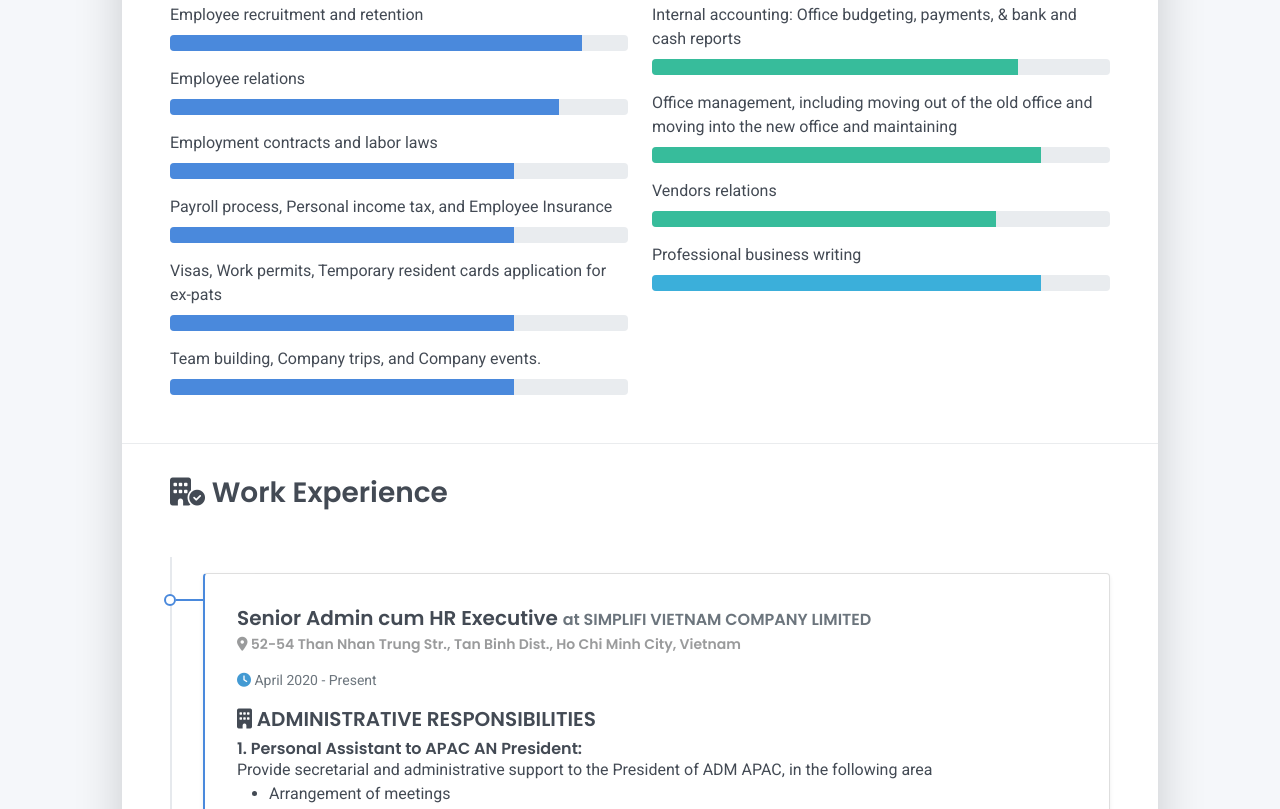
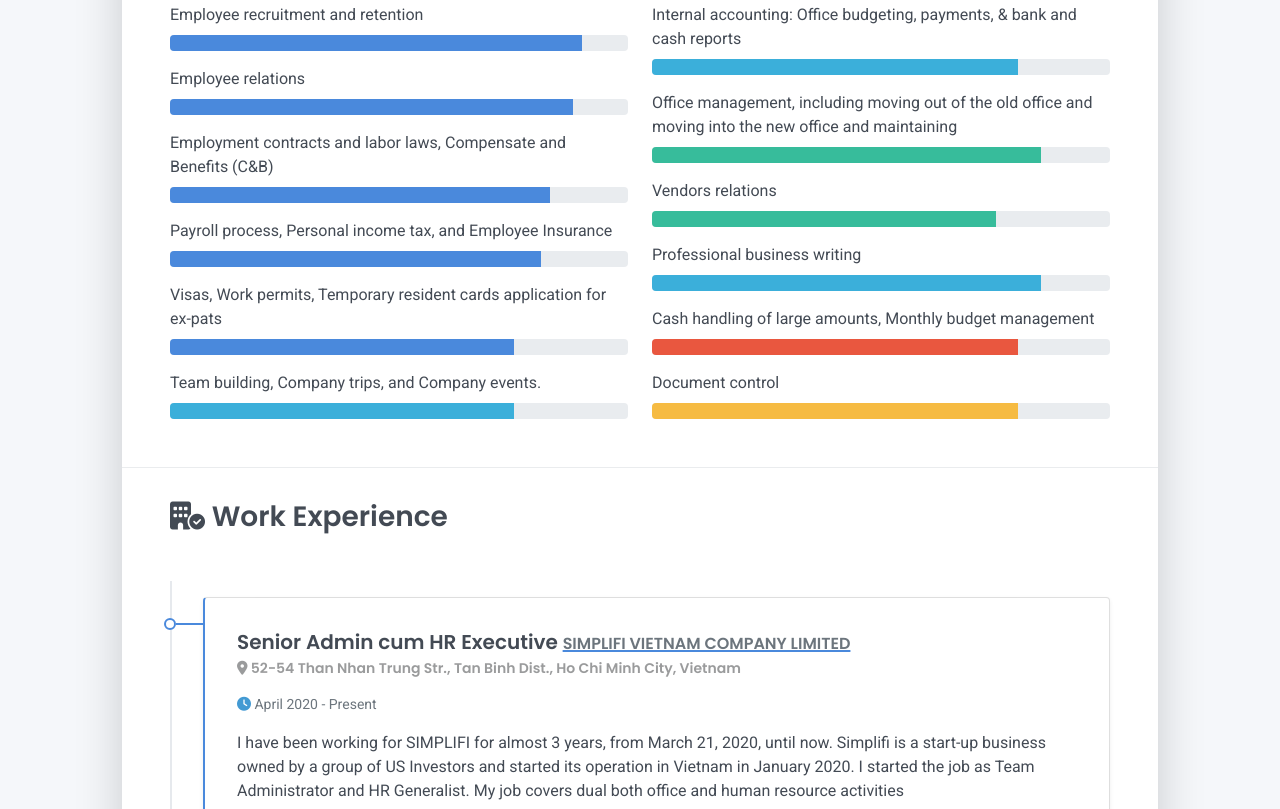
Before and after one commit to occbuu/lethaocv, a plain HTML site: page index.html in a window 1280 px wide. Shown: the part 778-1587 px from the top of the page. Drawn offline with Linux system fonts and the light colour scheme.

Commit message:
update sth

```diff
--- a/index.html
+++ b/index.html
@@ -171,7 +171,7 @@
           <hr class="d-print-none" />
           <div class="skills-section px-3 px-lg-4">
             <h2 class="h3 mb-3">
-              <i class="fa-regular fa-id-card"></i> Professional Skills
+              <i class="fa-regular fa-id-card"></i> Core Skills
             </h2>
             <div class="row">
               <div class="col-md-6">
@@ -200,7 +200,7 @@
                       data-aos="zoom-in-right"
                       data-aos-delay="200"
                       data-aos-anchor=".skills-section"
-                      style="width: 85%"
+                      style="width: 88%"
                       aria-valuenow="85"
                       aria-valuemin="0"
                       aria-valuemax="100"
@@ -208,7 +208,10 @@
                   </div>
                 </div>
                 <div class="mb-2">
-                  <span>Employment contracts and labor laws</span>
+                  <span
+                    >Employment contracts and labor laws, Compensate and
+                    Benefits (C&B)
+                  </span>
                   <div class="progress my-1">
                     <div
                       class="progress-bar bg-primary"
@@ -216,7 +219,7 @@
                       data-aos="zoom-in-right"
                       data-aos-delay="300"
                       data-aos-anchor=".skills-section"
-                      style="width: 75%"
+                      style="width: 83%"
                       aria-valuenow="75"
                       aria-valuemin="0"
                       aria-valuemax="100"
@@ -235,7 +238,7 @@
                       data-aos="zoom-in-right"
                       data-aos-delay="300"
                       data-aos-anchor=".skills-section"
-                      style="width: 75%"
+                      style="width: 81%"
                       aria-valuenow="75"
                       aria-valuemin="0"
                       aria-valuemax="100"
@@ -265,7 +268,7 @@
                   <span>Team building, Company trips, and Company events.</span>
                   <div class="progress my-1">
                     <div
-                      class="progress-bar bg-primary"
+                      class="progress-bar bg-info"
                       role="progressbar"
                       data-aos="zoom-in-right"
                       data-aos-delay="300"
@@ -286,7 +289,7 @@
                   >
                   <div class="progress my-1">
                     <div
-                      class="progress-bar bg-success"
+                      class="progress-bar bg-info"
                       role="progressbar"
                       data-aos="zoom-in-right"
                       data-aos-delay="400"
@@ -349,6 +352,40 @@
                     ></div>
                   </div>
                 </div>
+                <div class="mb-2">
+                  <span
+                    >Cash handling of large amounts, Monthly budget management
+                  </span>
+                  <div class="progress my-1">
+                    <div
+                      class="progress-bar bg-danger"
+                      role="progressbar"
+                      data-aos="zoom-in-right"
+                      data-aos-delay="600"
+                      data-aos-anchor=".skills-section"
+                      style="width: 80%"
+                      aria-valuenow="75"
+                      aria-valuemin="0"
+                      aria-valuemax="100"
+                    ></div>
+                  </div>
+                </div>
+                <div class="mb-2">
+                  <span>Document control </span>
+                  <div class="progress my-1">
+                    <div
+                      class="progress-bar bg-warning"
+                      role="progressbar"
+                      data-aos="zoom-in-right"
+                      data-aos-delay="600"
+                      data-aos-anchor=".skills-section"
+                      style="width: 80%"
+                      aria-valuenow="75"
+                      aria-valuemin="0"
+                      aria-valuemax="100"
+                    ></div>
+                  </div>
+                </div>
               </div>
             </div>
           </div>
@@ -362,9 +399,11 @@
                 <div class="card-body">
                   <div class="h5 mb-2">
                     Senior Admin cum HR Executive
-                    <span class="text-muted h6"
-                      >at SIMPLIFI VIETNAM COMPANY LIMITED
-                    </span>
+                    <a href="https://www.simplifi.io/" target="_blank"
+                      ><span class="text-muted h6"
+                        >SIMPLIFI VIETNAM COMPANY LIMITED
+                      </span></a
+                    >
                     <br />
                     <small class="text-blur">
                       <i class="fa-solid fa-location-dot"></i> 52-54 Than Nhan
@@ -379,6 +418,14 @@
                     ></i>
                     April 2020 - Present
                   </div>
+                  <p>
+                    I have been working for SIMPLIFI for almost 3 years, from
+                    March 21, 2020, until now. Simplifi is a start-up business
+                    owned by a group of US Investors and started its operation
+                    in Vietnam in January 2020. I started the job as Team
+                    Administrator and HR Generalist. My job covers dual both
+                    office and human resource activities
+                  </p>
                   <div>
                     <h5 class="mb-1">
                       <i class="fa-regular fa-building"></i> ADMINISTRATIVE
@@ -545,6 +592,40 @@
                         Ensure that all operations/activities are in compliance
                         with the legal requirements
                       </li>
+                      <li>
+                        Set up payroll procedures internally and externally with
+                        the bank.
+                      </li>
+                      <li>
+                        Carried out the hiring process, from short-listing,
+                        interview invitations, rejecting letters, etc. to
+                        employment offer letters.
+                      </li>
+                      <li>
+                        Onboarded new members and offboarded resigned/laid-off
+                        employees.
+                      </li>
+                      <li>
+                        Registered with the mandatory insurance scheme, and
+                        worked closely with the social department for every
+                        change of employment.
+                      </li>
+                      <li>
+                        Maintained confidential files including company’s legal
+                        documents, employment agreements, payroll sheets, etc.
+                      </li>
+                      <li>
+                        Be a bridge between the management and the employees.
+                      </li>
+                      <li>
+                        Negotiated the compensation and benefits with the
+                        laid-off members to reach mutual agreements between the
+                        company and employees.
+                      </li>
+                      <li>
+                        Trained, and delegated tasks to the office
+                        administrative assistant.
+                      </li>
                     </ul>
                   </div>
                 </div>
@@ -554,7 +635,13 @@
                   <div class="h5 mb-1">
                     Senior Admin and HR Executive
                     <span class="text-muted h6"
-                      >at Keller Foundations Vietnam Co., Ltd
+                      >at
+                      <a
+                        class="text-muted h6"
+                        href="https://www.kellerasean.com/"
+                        target="_blank"
+                        >Keller Foundations Vietnam Co., Ltd</a
+                      >
                     </span>
                     <br />
                     <small class="text-blur">
```
